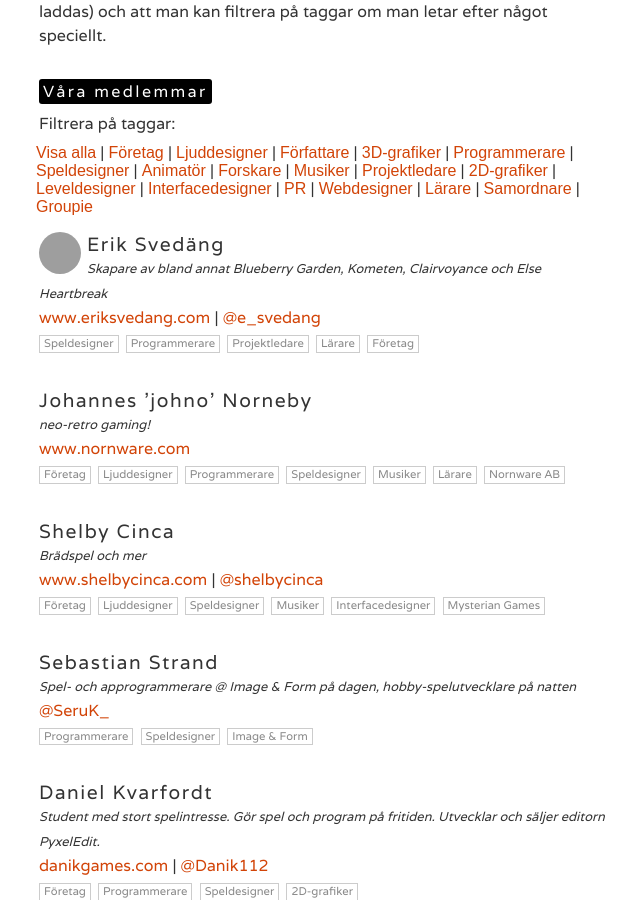
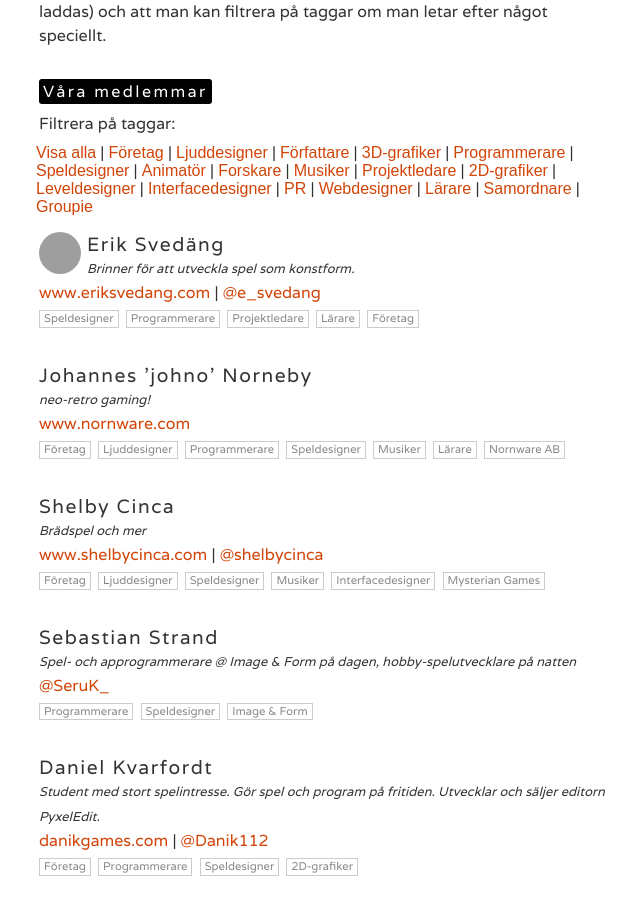
Before and after one commit to indiespel-gbg/indiespel-gbg.github.io, a Jekyll site: the page built from medlemmar.html, in a window 1280 px wide and 900 px high, scrolled down 535 px. Shown: the whole window, without its empty margins (317-957 px from the left). Built offline with Jekyll 4.4.1, drawn with Linux system fonts in a browser that asks for light colours; grey boxes are pictures that could not be loaded.

Commit message:
Update members.yml

```diff
--- a/_data/members.yml
+++ b/_data/members.yml
@@ -15,7 +15,7 @@
   tags: Företag
 
 - name: Erik Svedäng
-  bio: Skapare av bland annat Blueberry Garden, Kometen, Clairvoyance och Else Heartbreak
+  bio: Brinner för att utveckla spel som konstform.
   website: www.eriksvedang.com
   twitter: e_svedang
   gravatar: ef3896e20707e73d4f108739ab2c6a3e
```
